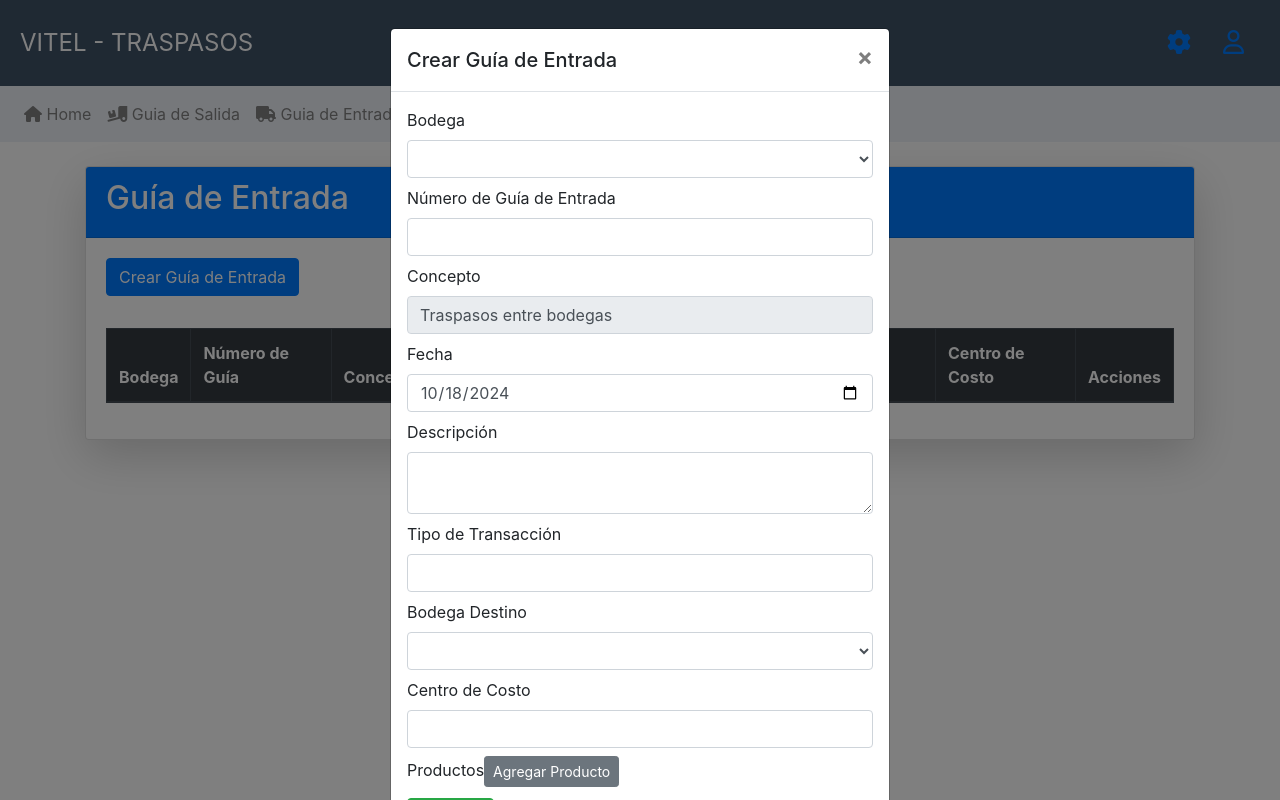
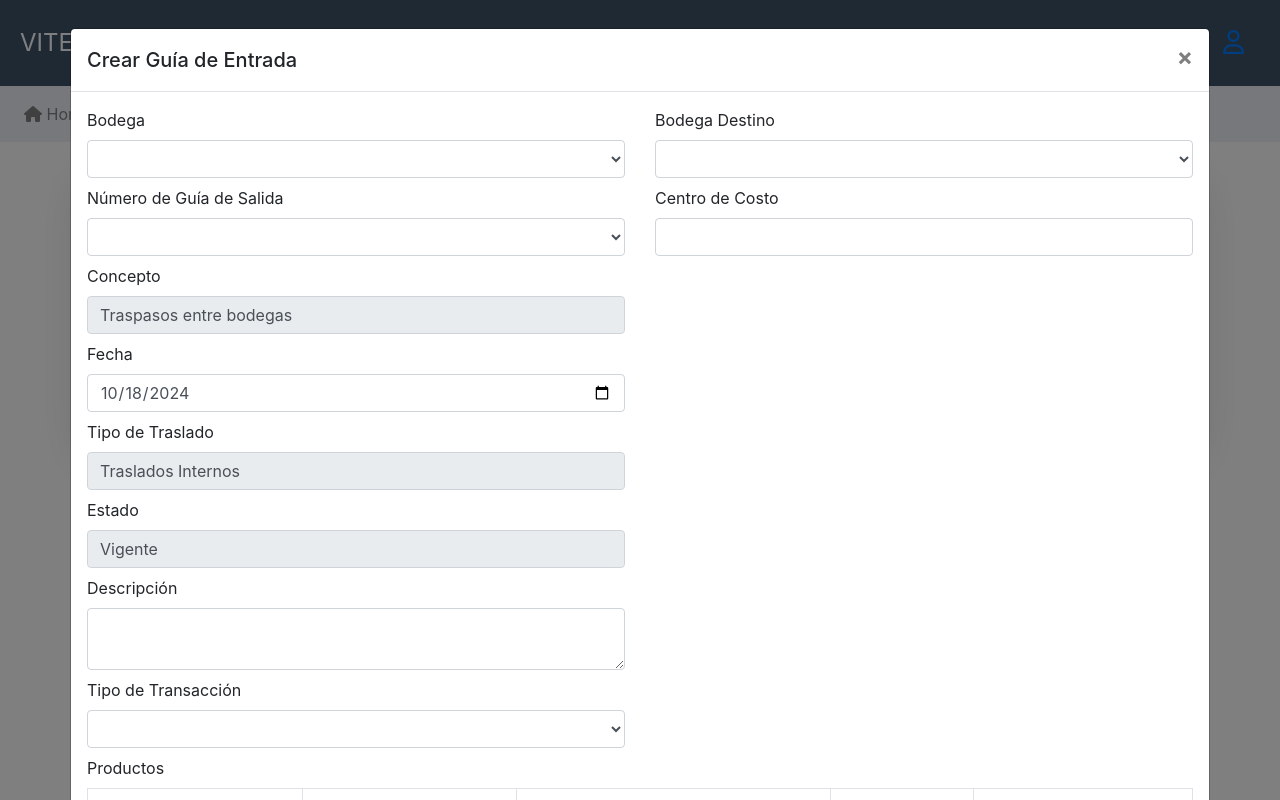
Before and after one commit to Diego-Orasystem/DEMO, an Angular app: page /guia-entrada in a window 1280 px wide. Both pictures are taken after a click on the button "Crear Guía de Entrada". Built offline with nearby package versions, Linux system fonts and the light colour scheme.

Commit message:
avance guia entrada

```diff
--- a/src/app/guia-entrada/guia-entrada.component.html
+++ b/src/app/guia-entrada/guia-entrada.component.html
@@ -40,10 +40,8 @@
     </div>
   </div>
 </div>
-
-<!-- Modal for Creating -->
 <div class="modal fade" id="createGuiaModal" tabindex="-1" role="dialog" aria-labelledby="createGuiaModalLabel" aria-hidden="true">
-  <div class="modal-dialog" role="document">
+  <div class="modal-dialog modal-xl" role="document">
     <div class="modal-content">
       <div class="modal-header">
         <h5 class="modal-title" id="createGuiaModalLabel">Crear Guía de Entrada</h5>
@@ -53,6 +51,8 @@
       </div>
       <div class="modal-body">
         <form (ngSubmit)="addEntry()" class="form">
+          <div class="row">
+            <div class="col-md-6">
               <div class="form-group mb-2">
                 <label for="bodega">Bodega</label>
                 <select [(ngModel)]="newEntry.bodega" class="form-control" id="bodega" name="bodega" required>
@@ -60,25 +60,39 @@
                 </select>
               </div>
               <div class="form-group mb-2">
-            <label for="numeroGuia">Número de Guía de Entrada</label>
-            <input type="text" [(ngModel)]="newEntry.numeroGuia" class="form-control" id="numeroGuia" name="numeroGuia" required>
+                <label for="numeroGuia">Número de Guía de Salida</label>
+                <select [(ngModel)]="newEntry.numeroGuia" class="form-control" id="numeroGuia" name="numeroGuia" required>
+                  <option *ngFor="let guia of guiasSalida" [value]="guia.numeroGuia">{{ guia.numeroGuia + ' - ' + guia.bodega }}</option>
+                </select>
               </div>
               <div class="form-group mb-2">
                 <label for="concepto">Concepto</label>
-            <input type="text" [(ngModel)]="newEntry.concepto" class="form-control" id="concepto" name="concepto" disabled required>
+                <input type="text" [(ngModel)]="newEntry.concepto" class="form-control" id="concepto" name="concepto" [disabled]="true" required>
               </div>
               <div class="form-group mb-2">
                 <label for="fecha">Fecha</label>
                 <input type="date" [(ngModel)]="newEntry.fecha" class="form-control" id="fecha" name="fecha" required>
               </div>
               <div class="form-group mb-2">
+                <label for="tipoTraslado">Tipo de Traslado</label>
+                <input type="text" [(ngModel)]="newEntry.tipoTraslado" class="form-control" id="tipoTraslado" name="tipoTraslado" [disabled]="true" required>
+              </div>
+              <div class="form-group mb-2">
+                <label for="estado">Estado</label>
+                <input type="text" [(ngModel)]="newEntry.estado" class="form-control" id="estado" name="estado" [disabled]="true" required>
+              </div>
+              <div class="form-group mb-2">
                 <label for="descripcion">Descripción</label>
-            <textarea [(ngModel)]="newEntry.descripcion" class="form-control" id="descripcion" name="descripcion" required></textarea>
+                <textarea [(ngModel)]="newEntry.descripcion" class="form-control" id="descripcion" name="descripcion"></textarea>
               </div>
               <div class="form-group mb-2">
                 <label for="tipoTransaccion">Tipo de Transacción</label>
-            <input type="text" [(ngModel)]="newEntry.tipoTransaccion" class="form-control" id="tipoTransaccion" name="tipoTransaccion" required>
+                <select [(ngModel)]="newEntry.tipoTransaccion" class="form-control" id="tipoTransaccion" name="tipoTransaccion" required>
+                  <option *ngFor="let tipo of tiposTransaccion" [value]="tipo">{{ tipo }}</option>
+                </select>
               </div>
+            </div>
+            <div class="col-md-6">
               <div class="form-group mb-2">
                 <label for="bodegaDestino">Bodega Destino</label>
                 <select [(ngModel)]="newEntry.bodegaDestino" class="form-control" id="bodegaDestino" name="bodegaDestino" required>
@@ -89,17 +103,43 @@
                 <label for="centroCosto">Centro de Costo</label>
                 <input type="text" [(ngModel)]="newEntry.centroCosto" class="form-control" id="centroCosto" name="centroCosto" required>
               </div>
+            </div>
+          </div>
           <div class="form-group mb-2">
             <label for="productos">Productos</label>
-            <div *ngFor="let product of newEntry.productos; let i = index" class="mb-2">
-              <select [(ngModel)]="product.nombre" class="form-control mb-1" name="producto-{{i}}" required>
+            <table class="table table-bordered mb-2">
+              <thead>
+                <tr>
+                  <th>Producto</th>
+                  <th>Cantidad</th>
+                  <th>Precio Unitario</th>
+                  <th>Total</th>
+                  <th>Acciones</th>
+                </tr>
+              </thead>
+              <tbody>
+                <tr *ngFor="let product of newEntry.productos; let i = index">
+                  <td>
+                    <select [(ngModel)]="product.nombre" class="form-control" name="producto-{{i}}" required>
                       <option *ngFor="let producto of productos" [value]="producto">{{ producto }}</option>
                     </select>
-              <input type="number" [(ngModel)]="product.cantidad" class="form-control mb-1" placeholder="Cantidad" name="cantidad-{{i}}" required>
-              <input type="text" [(ngModel)]="product.descripcion" class="form-control mb-1" placeholder="Descripción" name="descripcion-{{i}}" required>
+                  </td>
+                  <td>
+                    <input type="number" [(ngModel)]="product.cantidad" class="form-control" placeholder="Cantidad" name="cantidad-{{i}}" required>
+                  </td>
+                  <td>
+                    <input type="text" [(ngModel)]="product.precioUnitario" class="form-control" placeholder="Precio Unitario" name="precioUnitario-{{i}}" required>
+                  </td>
+                  <td>
+                    <input type="text" [(ngModel)]="product.Total" class="form-control" placeholder="Total" name="Total-{{i}}" required>
+                  </td>
+                  <td>
                     <button type="button" class="btn btn-danger btn-sm" (click)="removeProduct(i)">Eliminar</button>
-            </div>
-            <button type="button" class="btn btn-secondary btn-sm" (click)="addProduct()">Agregar Producto</button>
+                  </td>
+                </tr>
+              </tbody>
+            </table>
+            <button type="button" class="btn btn-primary mt-2" data-toggle="modal" data-target="#addProductModal">Agregar Producto desde Modal</button>
           </div>
           <button type="submit" class="btn btn-success mb-2">Agregar</button>
         </form>
--- a/src/app/guia-entrada/guia-entrada.component.ts
+++ b/src/app/guia-entrada/guia-entrada.component.ts
@@ -8,6 +8,7 @@ import { ToastrService } from 'ngx-toastr'; // Import ToastrService
 })
 export class GuiaEntradaComponent implements OnInit {
   guiasEntrada: { bodega: string, numeroGuia: string, concepto: string, fecha: string, descripcion: string, tipoTransaccion: string, bodegaDestino: string, centroCosto: string, productos: any[] }[] = [];
+  guiasSalida: { bodega: string, numeroGuia: string, concepto: string, fecha: string, descripcion: string, tipoTransaccion: string, bodegaDestino: string, centroCosto: string, productos: any[] }[] = [];
   newEntry = {
     bodega: '',
     numeroGuia: '',
@@ -15,9 +16,11 @@ export class GuiaEntradaComponent implements OnInit {
     fecha: new Date().toISOString().split('T')[0],
     descripcion: '',
     tipoTransaccion: '',
+    estado: 'Vigente',
+    tipoTraslado: 'Traslados Internos',
     bodegaDestino: '',
     centroCosto: '',
-    productos: [] as { nombre: string; cantidad: number; descripcion: string; }[] // Explicitly define the type
+    productos: [] as { nombre: string; cantidad: number; descripcion: string; precioUnitario: string; Total: string; }[] // Explicitly define the type
   };
   bodegas: string[] = [];
   selectedEntry: {
@@ -25,23 +28,27 @@ export class GuiaEntradaComponent implements OnInit {
     numeroGuia: string;
     concepto: string;
     fecha: string;
+    estado: string;
     descripcion: string;
     tipoTransaccion: string;
+    tipoTraslado: string;
     bodegaDestino: string;
     centroCosto: string;
     productos: any[];
   } | null = null;
   productos: string[] = ['Escalera', 'Cable', 'Foco']; // Example product list
-
+  tiposTransaccion: string[] = [];
   constructor(private toastr: ToastrService) {} // Inject ToastrService
 
   ngOnInit() {
     this.loadEntries();
     this.loadBodegas();
+    this.loadTiposTransaccion();
+    this.loadGuiasSalida();
   }
 
   addProduct() {
-    this.newEntry.productos.push({ nombre: '', cantidad: 0, descripcion: '' });
+    this.newEntry.productos.push({ nombre: '', cantidad: 0, descripcion: '', precioUnitario: '', Total: '' });
   }
 
   removeProduct(index: number) {
@@ -56,11 +63,13 @@ export class GuiaEntradaComponent implements OnInit {
         numeroGuia: '',
         concepto: 'Traspasos entre bodegas',
         fecha: '',
+        estado: 'Vigente',
         descripcion: '',
         tipoTransaccion: '',
+        tipoTraslado: 'Traslados Internos',
         bodegaDestino: '',
         centroCosto: '',
-        productos: [] as { nombre: string; cantidad: number; descripcion: string; }[] // Explicitly define the type
+        productos: [] as { nombre: string; cantidad: number; descripcion: string; precioUnitario: string; Total: string; }[] // Explicitly define the type
       };
       this.saveEntries();
       this.toastr.success('Guía de entrada agregada exitosamente!');
@@ -89,8 +98,23 @@ export class GuiaEntradaComponent implements OnInit {
     }
   }
 
+  loadTiposTransaccion() { // New method to load tiposTransaccion
+    const storedTiposTransaccion = localStorage.getItem('tiposTransaccion');
+    console.log(storedTiposTransaccion);
+    if (storedTiposTransaccion) {
+      this.tiposTransaccion = JSON.parse(storedTiposTransaccion).map((tipo: { cod: string, des: string }) => tipo.cod + ' - ' + tipo.des);
+    }
+  }
+
   saveEntries() {
     localStorage.setItem('guiasEntrada', JSON.stringify(this.guiasEntrada));
+  }
+
+  loadGuiasSalida() {
+    const storedGuiasSalida = localStorage.getItem('guiasSalida');
+    if (storedGuiasSalida) {
+      this.guiasSalida = JSON.parse(storedGuiasSalida);
+    }
   }
 
   showAlertToast() {
```
Also changed, not shown: 1 other file (tests, documents, lock files or other folders). Lines whose indentation alone changed are shown as unchanged.
